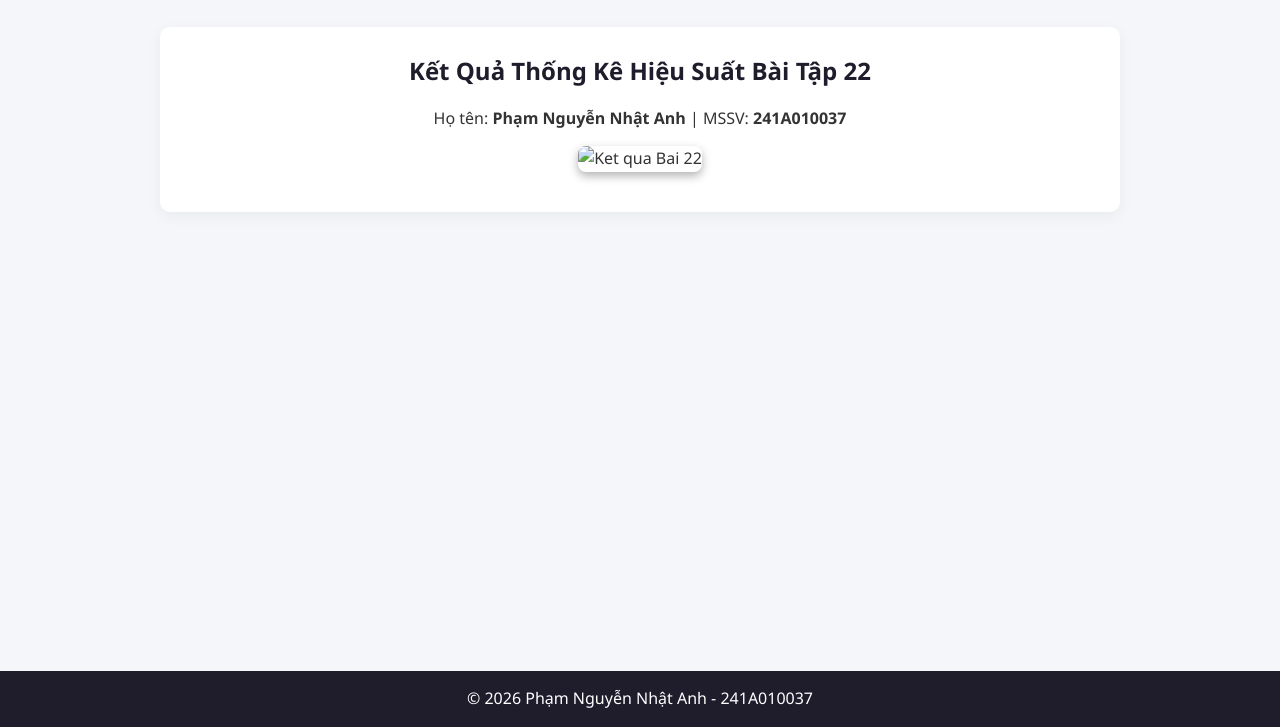
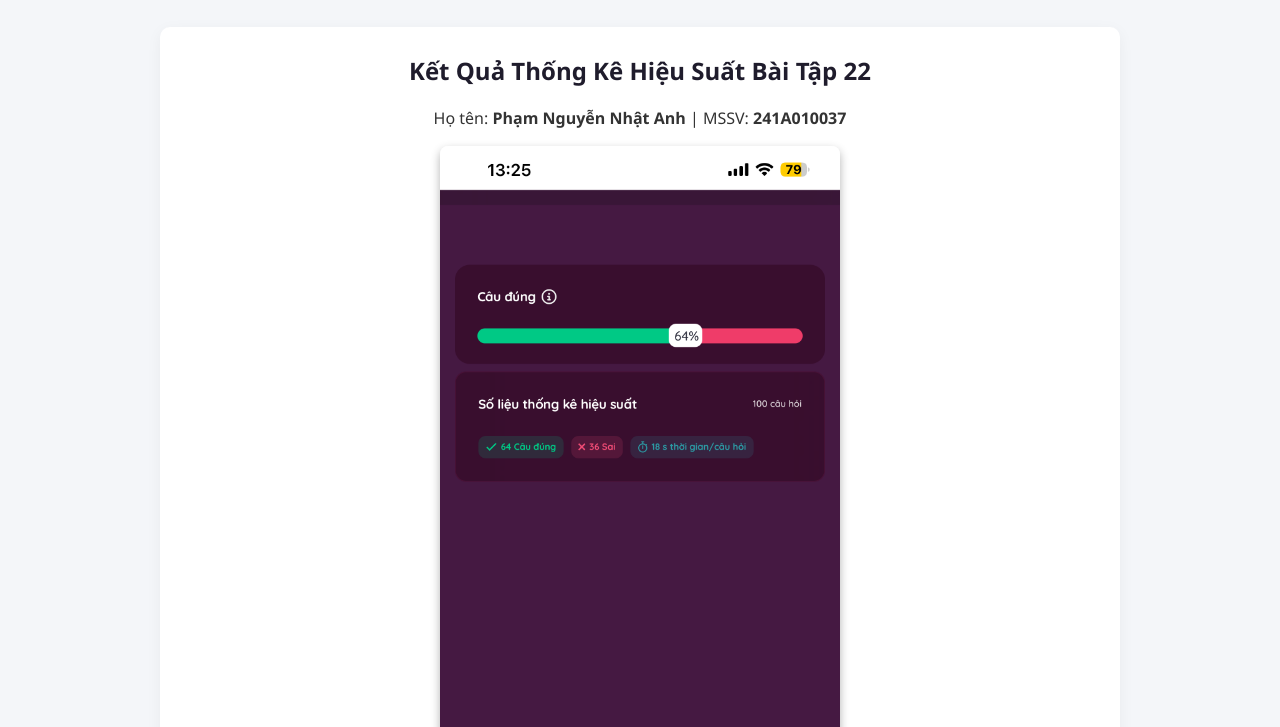
Before and after one commit to naiceman0806/701-241A010037, a plain HTML site: page baitap22.html in a window 1280 px wide. Shown: the part 73-800 px from the top of the page. Drawn offline with Linux system fonts and the light colour scheme.

Commit message:
Update baitap22.html

```diff
--- a/baitap22.html
+++ b/baitap22.html
@@ -36,7 +36,7 @@
             <p>Họ tên: <strong>Phạm Nguyễn Nhật Anh</strong> | MSSV: <strong>241A010037</strong></p>
 
             <div class="result-img-container">
-                <img src="IMG_8129" alt="Ket qua Bai 22">
+                <img src="IMG_8129.png" alt="Ket qua Bai 22">
             </div>
         </div>
     </main>
```
